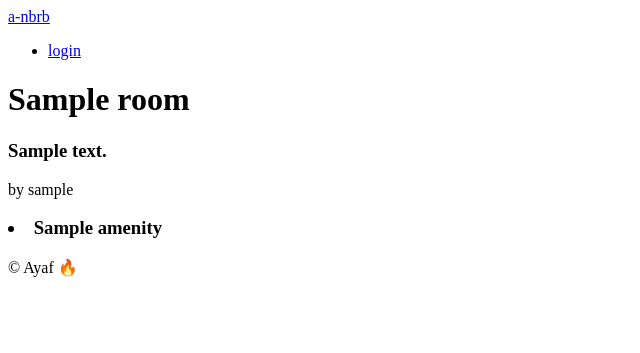
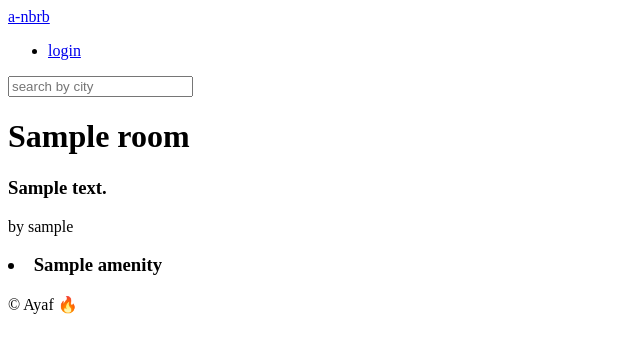
Before and after one commit to Ayaf-Bless/airbnb-clone-v4, a Django app: page /rooms/1 in a window 1280 px wide. Shown: the top 353 px of the page, without its empty margins (0-640 px from the left). Run offline with Django 4.2, Linux system fonts and the light colour scheme; tables that the repository leaves empty hold one stand-in row (values such as "Sample post").

Commit message:
adding the skeleton of html form

```diff
--- a/rooms/urls.py
+++ b/rooms/urls.py
@@ -3,4 +3,4 @@ from . import views
 
 app_name = "room"
 
-urlpatterns = [path("<int:pk>", views.RoomDetail.as_view(), name="detail")]
+urlpatterns = [path("<int:pk>", views.RoomDetail.as_view(), name="detail"), path("search/", views.search, name="search")]
--- a/rooms/views.py
+++ b/rooms/views.py
@@ -1,4 +1,4 @@
-from django.http import HttpRequest, HttpResponse,Http404
+from django.http import HttpRequest, HttpResponse, Http404
 from django.shortcuts import render, redirect, reverse
 from django.core.paginator import Paginator, EmptyPage
 
@@ -21,6 +21,11 @@ class HomeView(ListView):
 class RoomDetail(DetailView):
     model = room_models.Room
 
+
+def search(request: HttpRequest):
+    city = str.capitalize(request.GET.get("city"))
+
+    return render(request, "rooms/search.html",{"city": city})
 # def room_detail(request: HttpResponse, pk):
 #     try:
 #         room = room_models.Room.objects.get(pk=int(pk))
--- a/templates/404.html
+++ b/templates/404.html
@@ -1,4 +1,9 @@
 {extends "base.html"}
+
+{% block page_name %}
+    Not found
+{% endblock page_name %}
+
 
 {% block content %}
     <h1>Page not found</h1>
--- a/templates/partials/header.html
+++ b/templates/partials/header.html
@@ -5,4 +5,7 @@
             <a href="/login">login</a>
         </li>
     </ul>
+    <form method="get" action="{% url 'rooms:search' %}">
+        <input type="search" name="city" id="city" placeholder="search by city">
+    </form>
 </header>
--- a/templates/rooms/room_detail.html
+++ b/templates/rooms/room_detail.html
@@ -1,7 +1,7 @@
 {% extends 'base.html' %}
 
 {% block page_name %}
-    detail
+    {{room.name}}
 {% endblock page_name %}
 
 {% block content %}
```
Also changed, not shown: templates/rooms/search.html (added, +10 -0 lines).
